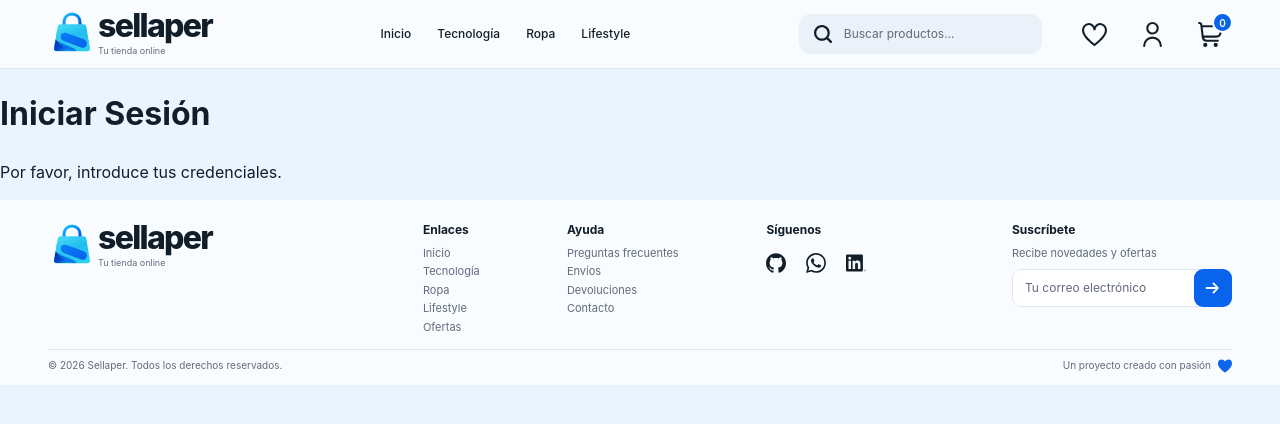
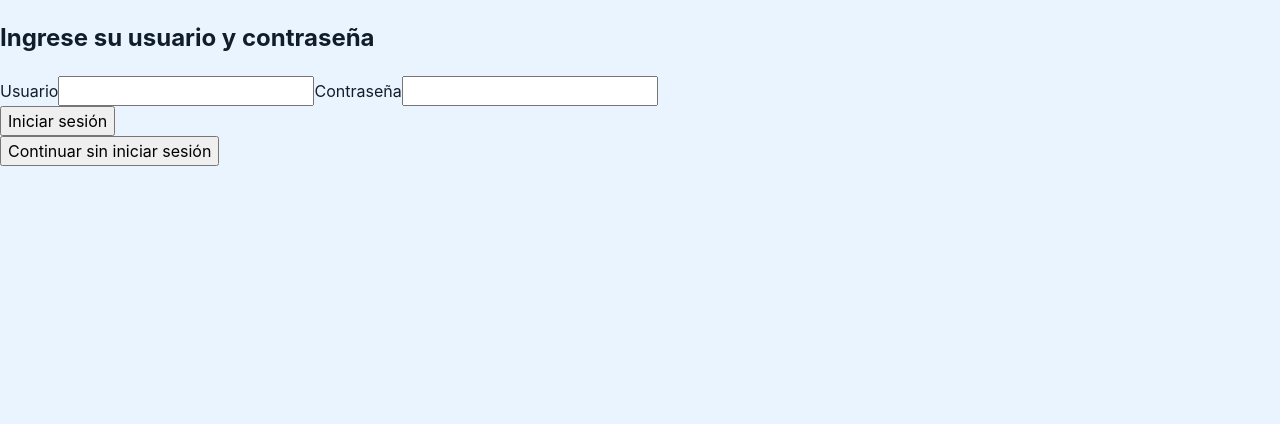
Before and after one commit to yoelvishernandez86-droid/sellaper, a React (Vite) app: page /iniciar-sesion in a window 1280 px wide. Shown: the top 424 px of the page. Built offline with nearby package versions, Linux system fonts and the light colour scheme.

Commit message:
añadieno cuenta y login

```diff
--- a/src/App.tsx
+++ b/src/App.tsx
@@ -13,11 +13,26 @@ import Carrito from "./pages/carrito";
 import AllCategories from "./pages/allCategories";
 import Checkout from "./pages/checkout";
 import CheckoutFinalizado from "./pages/checkoutFinalizado";
-import IniciarSesion from "./pages/iniciarSesion";
+import Login from "./pages/login";
 import Cuenta from "./pages/cuenta";
+import { useContext } from "react";
+import { CuentaContext } from "./context/cuentaProvider";
 
 function App() {
   const { pathname } = useLocation();
+  const userContext = useContext(CuentaContext);
+
+  if (!userContext) {
+    throw new Error("App debe estar dentro de CuentaProvider");
+  }
+
+  if (userContext.cargando) {
+    return <p>Cargando...</p>;
+  }
+
+  if (!userContext.usuario && !userContext.esVisitante) {
+    return <Login />;
+  }
 
   return (
     <div className={pathname === "/" ? "App App--home" : "App"}>
@@ -36,9 +51,7 @@ function App() {
         <Route path="/checkout" element={<Checkout />} />
         <Route path="/checkout/finalizado" element={<CheckoutFinalizado />} />
         <Route path="/cuenta" element={<Cuenta />} />
-        <Route path="/iniciar-sesion" element={<IniciarSesion />} />
-
-
+        <Route path="/iniciar-sesion" element={<Login />} />
       </Routes>
 
       <Footer />
--- a/src/components/footer.tsx
+++ b/src/components/footer.tsx
@@ -1,11 +1,11 @@
-import { Link } from 'react-router-dom';
-import brandIcon from '../assets/sellaper-logo.svg';
-import githubIcon from '../assets/github.svg';
-import whatsappIcon from '../assets/whatsapp.svg';
-import linkedinIcon from '../assets/linkedin.svg';
-import arrowIcon from '../assets/flecha-pequena-derecha.svg';
-import heartIcon from '../assets/corazon lleno.svg';
-import '../styles/header.css';
+import { Link } from "react-router-dom";
+import brandIcon from "../assets/sellaper-logo.svg";
+import githubIcon from "../assets/github.svg";
+import whatsappIcon from "../assets/whatsapp.svg";
+import linkedinIcon from "../assets/linkedin.svg";
+import arrowIcon from "../assets/flecha-pequena-derecha.svg";
+import heartIcon from "../assets/corazon lleno.svg";
+import "../styles/header.css";
 
 const Footer = () => {
   return (
@@ -14,11 +14,7 @@ const Footer = () => {
         <div className="footer-top">
           <div className="footer-brand">
             <div className="brand-mark">
-              <img
-                src={brandIcon}
-                alt=""
-                aria-hidden="true"
-              />
+              <img src={brandIcon} alt="" aria-hidden="true" />
             </div>
             <div className="brand-text">
               <span className="brand-name">sellaper</span>
@@ -29,34 +25,64 @@ const Footer = () => {
           <div className="footer-column">
             <h4>Enlaces</h4>
             <ul>
-              <li><Link to="/">Inicio</Link></li>
-              <li><Link to="/tecnologia">Tecnología</Link></li>
-              <li><Link to="/ropa">Ropa</Link></li>
-              <li><Link to="/lifestyle">Lifestyle</Link></li>
-              <li><Link to="/ofertas">Ofertas</Link></li>
+              <li>
+                <Link to="/">Inicio</Link>
+              </li>
+              <li>
+                <Link to="/tecnologia">Tecnología</Link>
+              </li>
+              <li>
+                <Link to="/ropa">Ropa</Link>
+              </li>
+              <li>
+                <Link to="/lifestyle">Lifestyle</Link>
+              </li>
             </ul>
           </div>
 
           <div className="footer-column">
             <h4>Ayuda</h4>
             <ul>
-              <li><Link to="/">Preguntas frecuentes</Link></li>
-              <li><Link to="/">Envíos</Link></li>
-              <li><Link to="/">Devoluciones</Link></li>
-              <li><Link to="/">Contacto</Link></li>
+              <li>
+                <Link to="/">Preguntas frecuentes</Link>
+              </li>
+              <li>
+                <Link to="/">Envíos</Link>
+              </li>
+              <li>
+                <Link to="/">Devoluciones</Link>
+              </li>
+              <li>
+                <Link to="/">Contacto</Link>
+              </li>
             </ul>
           </div>
 
           <div className="footer-column social-column">
             <h4>Síguenos</h4>
             <div className="social-links" aria-label="Redes sociales">
-              <a href="https://github.com/yoelvishernandez86-droid/sellaper" target="_blank" rel="noreferrer" aria-label="GitHub">
+              <a
+                href="https://github.com/yoelvishernandez86-droid/sellaper"
+                target="_blank"
+                rel="noreferrer"
+                aria-label="GitHub"
+              >
                 <img src={githubIcon} alt="" aria-hidden="true" />
               </a>
-              <a href="https://wa.me/622842725" target="_blank" rel="noreferrer" aria-label="WhatsApp">
+              <a
+                href="https://wa.me/622842725"
+                target="_blank"
+                rel="noreferrer"
+                aria-label="WhatsApp"
+              >
                 <img src={whatsappIcon} alt="" aria-hidden="true" />
               </a>
-              <a href="https://www.linkedin.com/in/yoel-vishernandez-86-droid/" target="_blank" rel="noreferrer" aria-label="LinkedIn">
+              <a
+                href="https://www.linkedin.com/feed/"
+                target="_blank"
+                rel="noreferrer"
+                aria-label="LinkedIn"
+              >
                 <img src={linkedinIcon} alt="" aria-hidden="true" />
               </a>
             </div>
@@ -66,7 +92,11 @@ const Footer = () => {
             <h4>Suscríbete</h4>
             <p className="newsletter-description">Recibe novedades y ofertas</p>
             <div className="newsletter-box">
-              <input type="email" placeholder="Tu correo electrónico" aria-label="Tu correo electrónico" />
+              <input
+                type="email"
+                placeholder="Tu correo electrónico"
+                aria-label="Tu correo electrónico"
+              />
               <button type="button" aria-label="Suscribirse">
                 <img src={arrowIcon} alt="" aria-hidden="true" />
               </button>
--- /dev/null
+++ b/src/context/cuentaProvider.tsx
@@ -0,0 +1,163 @@
+import { createContext, useEffect, useState } from "react";
+import type { ReactNode } from "react";
+
+type UsuarioType = {
+  id: number;
+  username: string;
+  email: string;
+  firstName: string;
+  lastName: string;
+  gender: string;
+  image: string;
+};
+
+type LoginRespuesta = UsuarioType & {
+  accessToken: string;
+  refreshToken: string;
+};
+
+type CuentaProviderType = {
+  usuario: UsuarioType | null;
+  esVisitante: boolean;
+  cargando: boolean;
+  iniciarSesion: (user: string, password: string) => Promise<boolean>;
+  setEsVisitante: (valor: boolean) => void;
+  cerrarSesion: () => void;
+};
+
+type CuentaProviderProps = {
+  children: ReactNode;
+};
+
+export const CuentaContext = createContext<CuentaProviderType | null>(null);
+
+export const CuentaProvider = ({ children }: CuentaProviderProps) => {
+  const [usuario, setUsuario] = useState<UsuarioType | null>(null);
+
+  const [esVisitante, setEsVisitante] = useState<boolean>(
+    () => localStorage.getItem("esVisitante") === "true",
+  );
+
+  const [cargando, setCargando] = useState(true);
+
+  useEffect(() => {
+    localStorage.setItem("esVisitante", JSON.stringify(esVisitante));
+  }, [esVisitante]);
+
+  useEffect(() => {
+    const controller = new AbortController();
+
+    const comprobarSesion = async () => {
+      const token = localStorage.getItem("accessToken");
+
+      if (!token) {
+        setCargando(false);
+        return;
+      }
+
+      try {
+        const respuesta = await fetch("https://dummyjson.com/auth/me", {
+          headers: {
+            Authorization: `Bearer ${token}`,
+          },
+          signal: controller.signal,
+        });
+
+        if (controller.signal.aborted) return;
+
+        if (respuesta.status === 401 || respuesta.status === 403) {
+          localStorage.removeItem("accessToken");
+          setUsuario(null);
+          return;
+        }
+
+        if (!respuesta.ok) {
+          throw new Error("No se pudo comprobar la sesión");
+        }
+
+        const datos: UsuarioType = await respuesta.json();
+
+        if (!controller.signal.aborted) {
+          setUsuario(datos);
+          setEsVisitante(false);
+        }
+      } catch (error) {
+        if (!controller.signal.aborted) {
+          console.error(error);
+        }
+      } finally {
+        if (!controller.signal.aborted) {
+          setCargando(false);
+        }
+      }
+    };
+
+    void comprobarSesion();
+
+    return () => controller.abort();
+  }, []);
+
+  const iniciarSesion = async (
+    user: string,
+    password: string,
+  ): Promise<boolean> => {
+    try {
+      const respuesta = await fetch("https://dummyjson.com/auth/login", {
+        method: "POST",
+        headers: {
+          "Content-Type": "application/json",
+        },
+        body: JSON.stringify({
+          username: user,
+          password,
+        }),
+      });
+
+      if (!respuesta.ok) return false;
+
+      const datos: LoginRespuesta = await respuesta.json();
+
+      localStorage.setItem("accessToken", datos.accessToken);
+
+      setUsuario({
+        id: datos.id,
+        username: datos.username,
+        email: datos.email,
+        firstName: datos.firstName,
+        lastName: datos.lastName,
+        gender: datos.gender,
+        image: datos.image,
+      });
+
+      setEsVisitante(false);
+      return true;
+    } catch (error) {
+      console.error(error);
+      return false;
+    }
+  };
+
+  const cerrarSesion = () => {
+    localStorage.removeItem("accessToken");
+    localStorage.removeItem("usuario");
+    localStorage.setItem("esVisitante", "false");
+
+    setUsuario(null);
+    setEsVisitante(false);
+  };
+
+  return (
+    <CuentaContext.Provider
+      value={{
+        usuario,
+        esVisitante,
+        cargando,
+        iniciarSesion,
+        setEsVisitante,
+        cerrarSesion,
+      }}
+    >
+      {children}
+    </CuentaContext.Provider>
+  );
+};
--- a/src/main.tsx
+++ b/src/main.tsx
@@ -4,11 +4,14 @@ import "./index.css";
 import App from "./App.tsx";
 import { BrowserRouter } from "react-router-dom";
 import { CarritoProvider } from "./context/carritoProvider.tsx";
+import { CuentaProvider } from "./context/cuentaProvider.tsx";
 createRoot(document.getElementById("root")!).render(
   <StrictMode>
     <BrowserRouter>
       <CarritoProvider>
-        <App />
+        <CuentaProvider>
+          <App />
+        </CuentaProvider>
       </CarritoProvider>
     </BrowserRouter>
   </StrictMode>,
--- a/src/pages/iniciarSesion.tsx
+++ /dev/null
@@ -1,10 +0,0 @@
-const IniciarSesion = () => {
-  return (
-    <div>
-      <h1>Iniciar Sesión</h1>
-      <p>Por favor, introduce tus credenciales.</p>
-    </div>
-  );
-};
-
-export default IniciarSesion;
--- /dev/null
+++ b/src/pages/login.tsx
@@ -0,0 +1,68 @@
+import { useContext, useEffect, useState } from "react";
+import { CuentaContext } from "../context/cuentaProvider";
+import { Link, useNavigate } from "react-router-dom";
+
+function Login() {
+  const userContext = useContext(CuentaContext);
+  const [usuario, setUsuario] = useState("");
+  const [contraseña, setContraseña] = useState("");
+  const [usuarioIncorrecto, setUsuarioIncorrecto] = useState<boolean>(
+    () => localStorage.getItem("usuarioIncorrecto") === "true",
+  );
+  const navigate = useNavigate();
+  useEffect(() => {
+    localStorage.setItem(
+      "usuarioIncorrecto",
+      JSON.stringify(usuarioIncorrecto),
+    );
+  }, [usuarioIncorrecto]);
+  if (userContext) {
+    return (
+      <div>
+        <h2>Ingrese su usuario y contraseña</h2>
+        <label htmlFor="user">Usuario</label>
+        <input
+          type="text"
+          value={usuario}
+          onChange={(e) => setUsuario(e.target.value)}
+          required
+        />
+        <label htmlFor="password">Contraseña</label>
+        <input
+          type="text"
+          value={contraseña}
+          onChange={(e) => setContraseña(e.target.value)}
+          required
+        />
+        <div>
+          <button
+            onClick={async () => {
+              const inicioCorrecto = await userContext.iniciarSesion(
+                usuario,
+                contraseña,
+              );
+              setUsuarioIncorrecto(!inicioCorrecto);
+              if (inicioCorrecto) {
+                navigate("/");
+              }
+            }}
+          >
+            Iniciar sesión
+          </button>
+
+          {usuarioIncorrecto && <p>Usuario o contraseña incorrectos.</p>}
+        </div>
+        <button onClick={() => userContext.setEsVisitante(true)}>
+          Continuar sin iniciar sesión
+        </button>
+      </div>
+    );
+  } else {
+    <div>
+      <h2>Error al iniciar sesión ... intente iniciar sesión más tarde</h2>;
+      <Link to="/">Seguir sin iniciar sesión</Link>
+    </div>;
+  }
+}
+
+export default Login;
```
